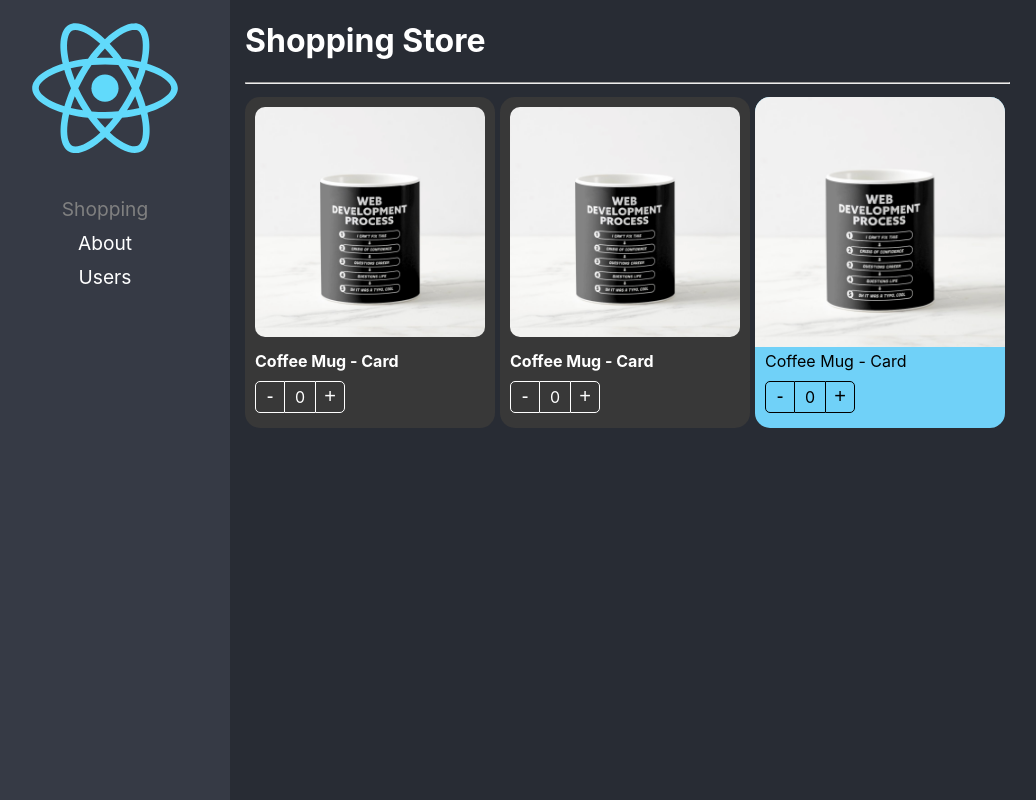
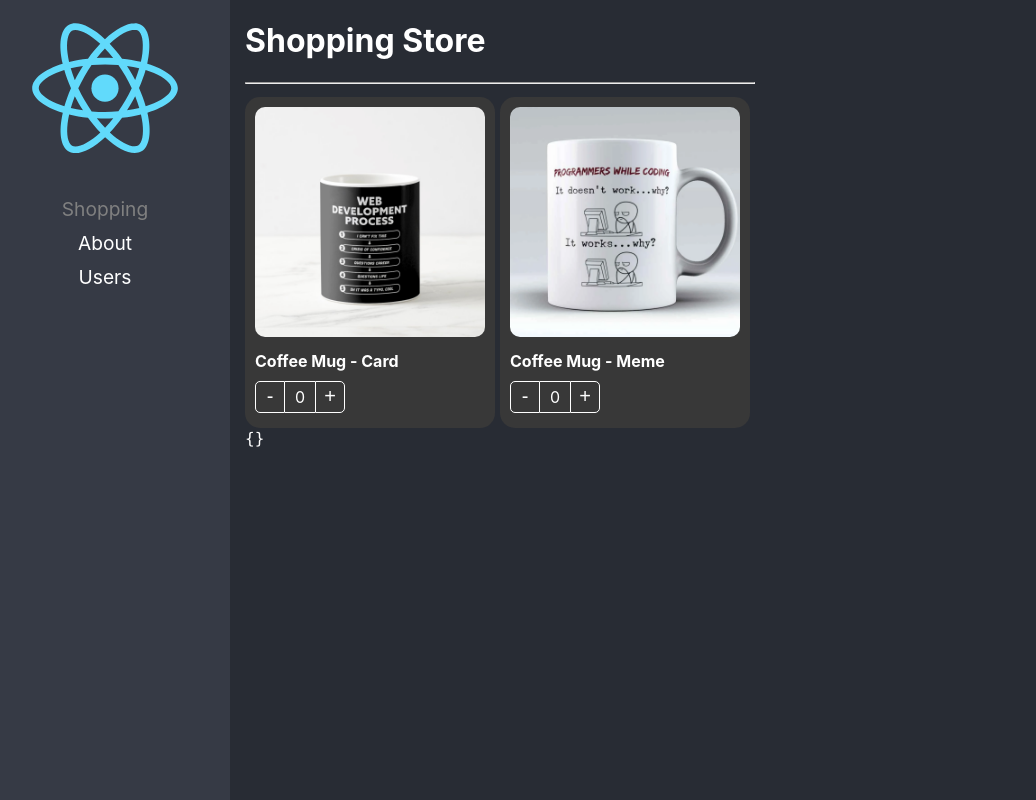
Before and after one commit to ramirogear/react-adv, a React (Create React App) app: page /home in a window 1280 px wide. Shown: the whole page, without its empty margins (20-1056 px from the left). Built offline with nearby package versions, Linux system fonts and the light colour scheme.

Commit message:
Control props implementado

```diff
--- a/src/02-components-patterns/components/ProductCard.tsx
+++ b/src/02-components-patterns/components/ProductCard.tsx
@@ -2,7 +2,7 @@
 import styles from '../styles/styles.module.css'
 import { createContext, ReactElement, useContext, useState } from 'react'
 import { useProduct } from '../hooks/useProduct'
-import { Product, ProductContextProps } from '../interfaces/interfaces';
+import { Product, ProductContextProps, onChangeArgs } from '../interfaces/interfaces';
 
 export const ProductContext = createContext({} as ProductContextProps);
 const { Provider } = ProductContext;
@@ -12,13 +12,15 @@ export interface Props{
   children?: ReactElement | ReactElement[];
   className?: string;
   style?: React.CSSProperties;
+  onChange?: ( args : onChangeArgs ) => void;
+  value?: number;
 }
 
 
 
-export const ProductCard = ({ children, product, className, style }: Props) => {
+export const ProductCard = ({ children, product, className, style, onChange, value }: Props) => {
 
-    const { counter, increaseBy } = useProduct();
+    const { counter, increaseBy } = useProduct( { onChange, product, value } );
 
   return (
     <Provider value={{ counter, increaseBy, product }}>
--- /dev/null
+++ b/src/02-components-patterns/data/products.ts
@@ -0,0 +1,15 @@
+import { Product } from "../interfaces/interfaces";
+
+const product1= {
+    id: '1',
+    title: 'Coffee Mug - Card',
+    img: './coffee-mug.png'
+  }
+
+  const product2= {
+    id: '2',
+    title: 'Coffee Mug - Meme',
+    img: './coffee-mug2.png'
+  }
+
+  export const products: Product[]= [ product1, product2 ];
--- a/src/02-components-patterns/hooks/useProduct.ts
+++ b/src/02-components-patterns/hooks/useProduct.ts
@@ -1,11 +1,33 @@
-import { useState } from 'react';
+import { useEffect, useRef, useState } from 'react';
+import { onChangeArgs, Product } from '../interfaces/interfaces';
 
-export const useProduct = ()=>{
-    const [counter, setCounter] = useState(0);
+interface useProductArgs{
+    product: Product,
+    onChange?: ( args: onChangeArgs ) => void;
+    value?: number;
+}
+
+export const useProduct = ( { onChange, product, value = 0}: useProductArgs )=>{
+    const [counter, setCounter] = useState(value);
+
+    const isControlled = useRef( !!onChange );
 
     const increaseBy = ( value: number )=>{
-        setCounter( prev => Math.max( prev + value, 0 ) )
+
+        if( isControlled.current ){
+            return onChange!({ count: value, product });
+        }
+
+        const newValue = Math.max( counter + value, 0 );
+        setCounter( newValue );
+
+        onChange && onChange({ count: newValue, product });
     }
+
+    useEffect(() => {
+      setCounter(value);
+    }, [value])
+
 
     return {
         counter,
--- /dev/null
+++ b/src/02-components-patterns/hooks/useShoppingCart.ts
@@ -0,0 +1,46 @@
+import { useState } from "react";
+import { Product, ProductInCart } from '../interfaces/interfaces';
+
+export const useShoppingCart = () =>{
+    const [shoppingCart, setShoppingCart] = useState<{ [key:string]: ProductInCart }>({});
+
+    const onProductCountChange = ({ count, product}: { count:number, product: Product }) =>{
+
+    setShoppingCart( oldShoppingCart =>{
+
+        const productInCart: ProductInCart = oldShoppingCart[product.id] || { ...product, count:0 };
+
+        if( Math.max( productInCart.count + count, 0 ) > 0 ){
+        productInCart.count += count;
+        return {
+            ...oldShoppingCart,
+            [product.id]: productInCart
+        }
+        }
+
+        //Borrar el producto
+
+        const { [product.id]: toDelete, ...rest } = oldShoppingCart;
+        return rest;
+
+        // if( count === 0 ){
+
+        //   const { [product.id]: toDelete, ...rest } = oldShoppingCart;
+        //   return rest;
+
+        // }
+
+        // return {
+        //     ...oldShoppingCart,
+        //     [ product.id ]:{ ...product, count }
+        // }
+
+        })
+    }
+
+    return{
+        shoppingCart,
+        onProductCountChange
+
+    }
+}
--- a/src/02-components-patterns/pages/ShoppingPage.tsx
+++ b/src/02-components-patterns/pages/ShoppingPage.tsx
@@ -1,38 +1,51 @@
 import { ProductButtons, ProductCard, ProductImage, ProductTitle } from "../components"
+import { Product } from "../interfaces/interfaces";
 import '../styles/custom-styles.css';
-
-const product= {
-  id: '1',
-  title: 'Coffee Mug - Card',
-  img: './coffee-mug.png'
-}
-
+import { useState } from 'react';
+import { getValue } from "@testing-library/user-event/dist/utils";
+import { products } from "../data/products";
+import { useShoppingCart } from "../hooks/useShoppingCart";
 
 export const ShoppingPage = () => {
+
+  const { shoppingCart,onProductCountChange } = useShoppingCart();
+
   return (
     <div>
         <h1>Shopping Store</h1>
         <hr />
         <div style={{ display:'flex', flexDirection:'row', flexWrap:'wrap' }}>
-          <ProductCard product={ product } className="bg-dark">
-            <ProductCard.Image className="custom-image"/>
-            <ProductCard.Title title={""} className="text-white"/>
-            <ProductCard.Buttons className="custom-buttons" />
-          </ProductCard>
 
-          <ProductCard product={ product } className="bg-dark">
-            <ProductImage className="custom-image"/>
-            <ProductTitle title={""} className="text-white" />
-            <ProductButtons className="custom-buttons"/>
-          </ProductCard>
+          {
+            products.map( product =>(
+              <ProductCard key={ product.id } product={ product } className="bg-dark" value={ shoppingCart[product.id]?.count || 0 } onChange={ onProductCountChange } >
+                <ProductImage className="custom-image"/>
+                <ProductTitle title={""} className="text-white" />
+                <ProductButtons className="custom-buttons"/>
+              </ProductCard>
+            ))
+          }
+        </div>
+        <div className="shopping-card">
+            {
+              Object.entries( shoppingCart ).map( ([key, product])=>(
 
-          <ProductCard product={ product } style={{ backgroundColor: '#70D1F8' }} >
-            <ProductImage/>
-            <ProductTitle/>
-            <ProductButtons/>
-          </ProductCard>
+                <ProductCard key={ key } product={ product } className="bg-dark" style={{ width:'100px' }} value={ product.count } onChange={ onProductCountChange } >
+                  <ProductImage className="custom-image"/>
+                  <ProductButtons className="custom-buttons" style={{ display: 'flex', justifyContent: 'center' }}/>
+                </ProductCard>
+
+              ))
+
+            }
 
         </div>
+        <div>
+          <code>
+            { JSON.stringify( shoppingCart, null, 5 ) }
+          </code>
+        </div>
+
     </div>
   )
 }
--- a/src/02-components-patterns/styles/custom-styles.css
+++ b/src/02-components-patterns/styles/custom-styles.css
@@ -18,3 +18,9 @@
     color: white;
     border-color: white;
 }
+
+.shopping-card{
+    position: fixed;
+    right: 10px;
+    top: 0px;
+}
```
Also changed, not shown: src/02-components-patterns/interfaces/interfaces.ts (+9 -0 lines), src/index.tsx (+5 -3 lines), public/coffee-mug2.png (added).
